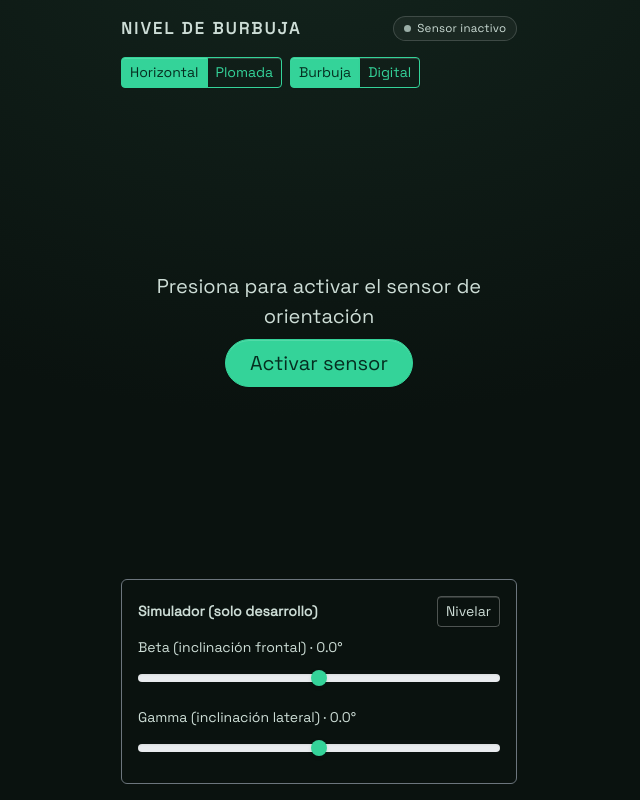
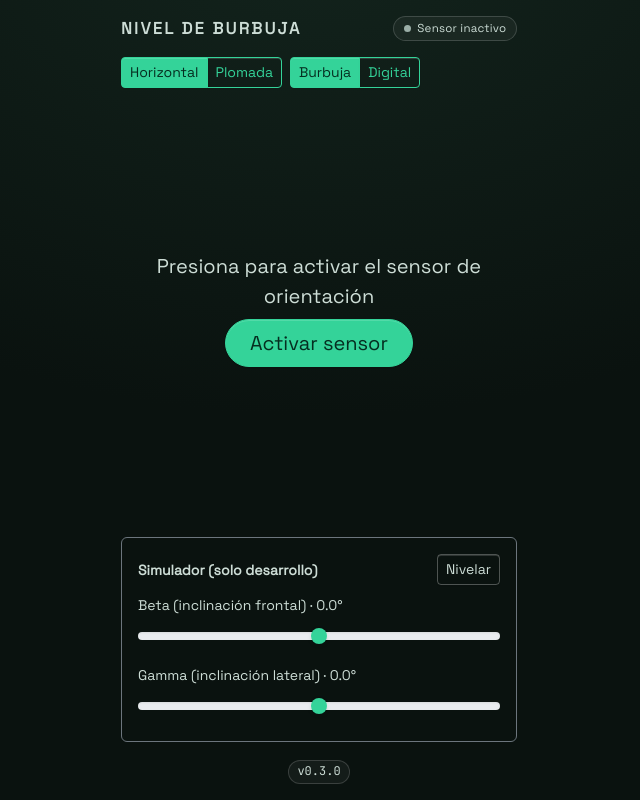
Before and after one commit to itimanuelmt/nivel, a Vue app: page / in a window 1280 px wide. Shown: the whole page, without its empty margins (321-961 px from the left). Built offline with nearby package versions, Linux system fonts and the light colour scheme.

Commit message:
feat: bump version to 0.3.0 and show visible version chip in footer

```diff
--- a/package.json
+++ b/package.json
@@ -1,7 +1,7 @@
 {
   "name": "nivel-burbuja",
   "private": true,
-  "version": "0.2.0",
+  "version": "0.3.0",
   "type": "module",
   "scripts": {
     "dev": "vite",
--- a/src/components/LevelView.vue
+++ b/src/components/LevelView.vue
@@ -8,6 +8,9 @@ import BubbleLevel from './BubbleLevel.vue'
 import DigitalLevel from './DigitalLevel.vue'
 import ToleranceControl from './ToleranceControl.vue'
 import CalibrationControl from './CalibrationControl.vue'
+import pkg from '../../package.json'
+
+const appVersion = pkg.version
 
 const useSimulator = import.meta.env.DEV
 const DevSimulator = useSimulator
@@ -182,5 +185,9 @@ function onReset() {
     </div>
 
     <DevSimulator v-if="useSimulator && DevSimulator" class="mt-4" :simulate="setSimulated" />
+
+    <footer class="version-footer text-center pt-3">
+      <span class="chip">v{{ appVersion }}</span>
+    </footer>
   </div>
 </template>
```
